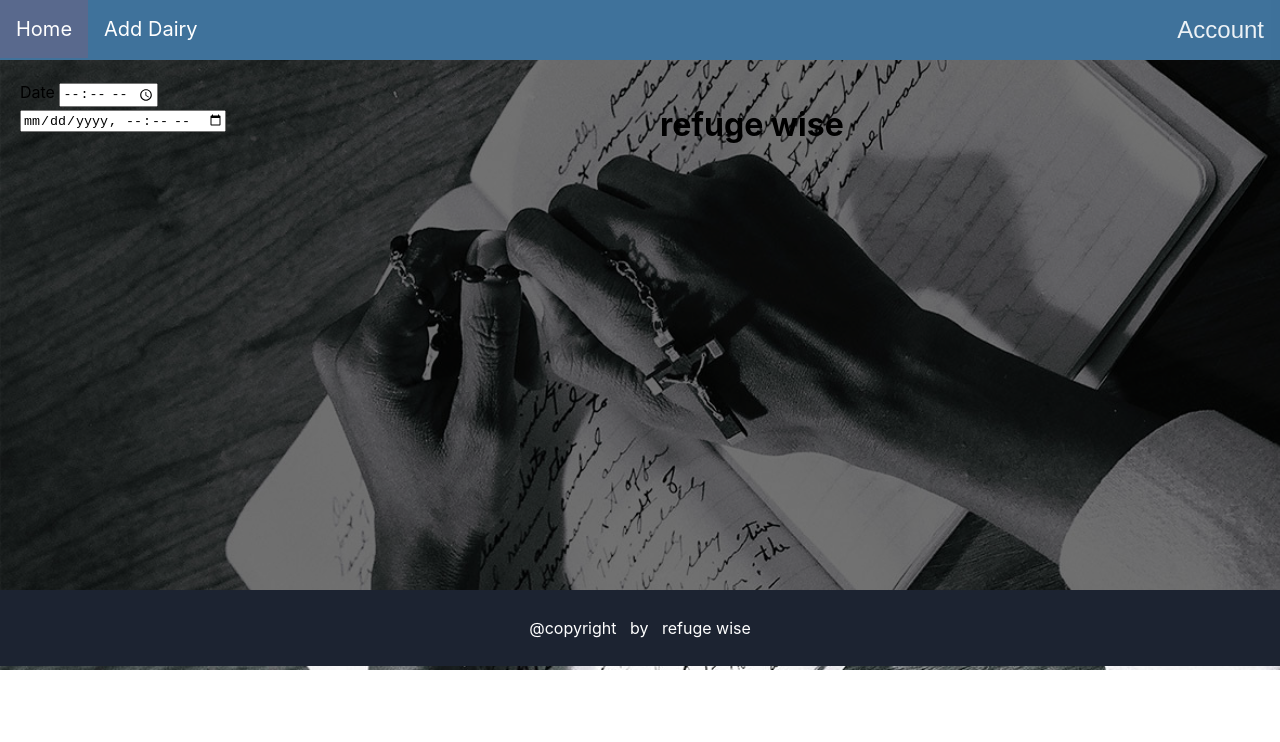
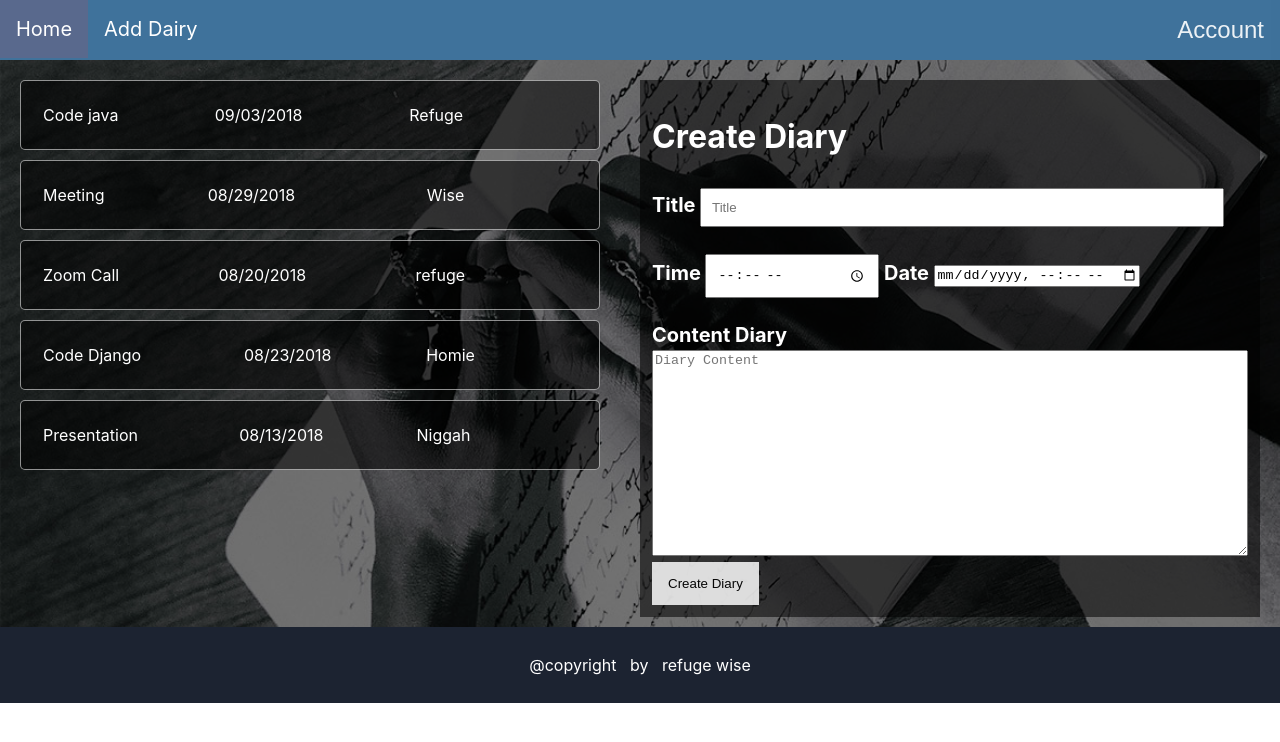
Before and after one commit to wagolemusa/My-Diary, a plain HTML site: page add_entry.html in a window 1280 px wide. Drawn offline with Linux system fonts and the light colour scheme.

Commit message:
[feature #159032578] create diary form

```diff
--- a/add_entry.html
+++ b/add_entry.html
@@ -27,16 +27,83 @@
 
 <div class="row">
 <div class="column">
+<div class="book">
 
-<label for="data">Date</label>
-<input type="time" name="time"><br/>
-<input type="datetime-local" name="">
+<table>
+	<tr>
+		<td>Code java</td>
+			<td>09/03/2018</td>
+		<td>Refuge</td>
+
+	</tr>
+</table>
+</div>
+<div class="book">
+<table>
+	<tr>
+		<td>Meeting</td>
+			<td>08/29/2018</td>
+		<td>Wise</td>
+
+	</tr>
+</table>
+</div>
+<div class="book">
+<table>
+	<tr>
+		<td>Zoom Call</td>
+		<td>08/20/2018</td>
+		<td>refuge</td>
+
+
+	</tr>
+</table>
+</div>
+
+<div class="book">
+<table>
+	<tr>
+		<td>Code Django</td>
+			<td>08/23/2018</td>
+		<td>Homie</td>
+
+
+	</tr>
+</table>
+</div>
+<div class="book">
+<table>
+	<tr>
+		<td>Presentation</td>
+		<td>08/13/2018</td>
+		<td>Niggah</td>
+
+	</tr>
+</table>
+</div>
+
+
 
 </div>
 
 <div class="column">
-	<h1>refuge wise</h1>
+<div class="data">
+	<h1>Create Diary</h1>
 
+<b>Title</b>
+<input type="text" placeholder="Title" name="title">
+<br/>
+<b>Time</b>
+<input type="time" name="time">
+<b>Date</b>
+<input type="datetime-local" name="">
+<br/>
+
+<b>Content Diary</b>
+<textarea id="entry" name="entry" placeholder="Diary Content" style="height: 200px; width: 590px;"></textarea><br/>
+<button type="submit" class="postbtn" name="diary">Create Diary</button>
+
+</div>
 </div>
 </div>
 
--- a/css/style.css
+++ b/css/style.css
@@ -188,18 +188,74 @@ background: rgba(0, 0, 0, 0.55);
 	text-decoration: none;
 }
 
+/*---- Add Diary Style-------*/
 .row{
 	background: rgba(0, 0, 0, 0.55);
-
+	color: #ffffff;
 	display: flex;
 }
 
 .column{
 	flex: 50%;
 	padding: 10px;
-	height: 500px;
 	width: 50%;
 	padding-top: 20px;
 	padding-left: 20px;
 	padding-right: 20px;
 }
+input[type=date], input[type=time]{
+	width: 150px;
+	padding: 10px;
+	margin: 5px 0 22px 0;
+
+}
+.data b{
+	font-size: 20px;
+
+
+}
+
+.data{
+background: rgba(0, 0, 0, 0.55);
+padding: 12px;
+
+}
+
+
+.book{
+	cursor: pointer;
+background: rgba(0, 0, 0, 0.55);
+
+padding: 12px;
+border: 12px;
+border: 1px solid rgba(255, 255, 255, 0.55);
+border-radius: 5px;
+margin-bottom: 10px;
+}
+td, th{
+	padding: 8px;
+	text-align: left;
+}
+table{
+	width: 500px;
+}
+
+.book-update{
+cursor: pointer;
+background: rgba(0, 0, 0, 0.55);
+padding: 12px;
+border: 12px;
+border: 1px solid rgba(255, 255, 255, 0.55);
+border-radius: 5px;
+margin-bottom: 10px;
+padding-left: 50px;
+padding-right: 50px;
+color: #ffffff;
+}
+
+.book-container
+{
+	padding-left: 50px;
+padding-right: 50px;
+
+}
```
Also changed, not shown: update_entry.html (deleted, +0 -33 lines).
